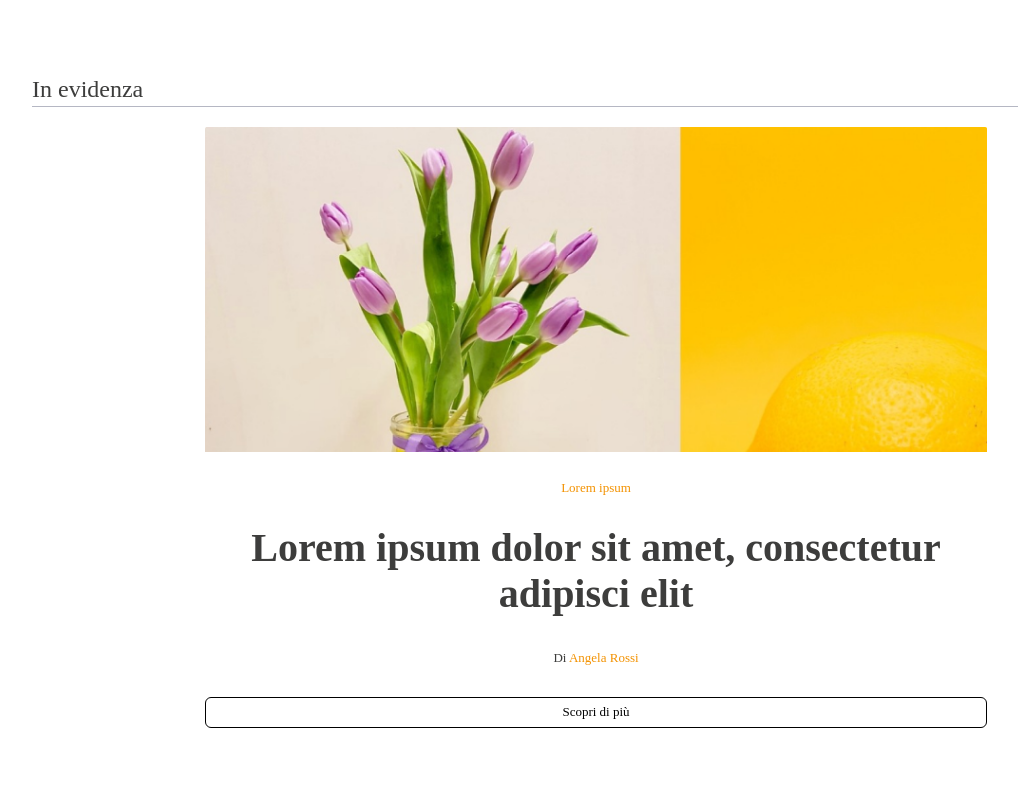
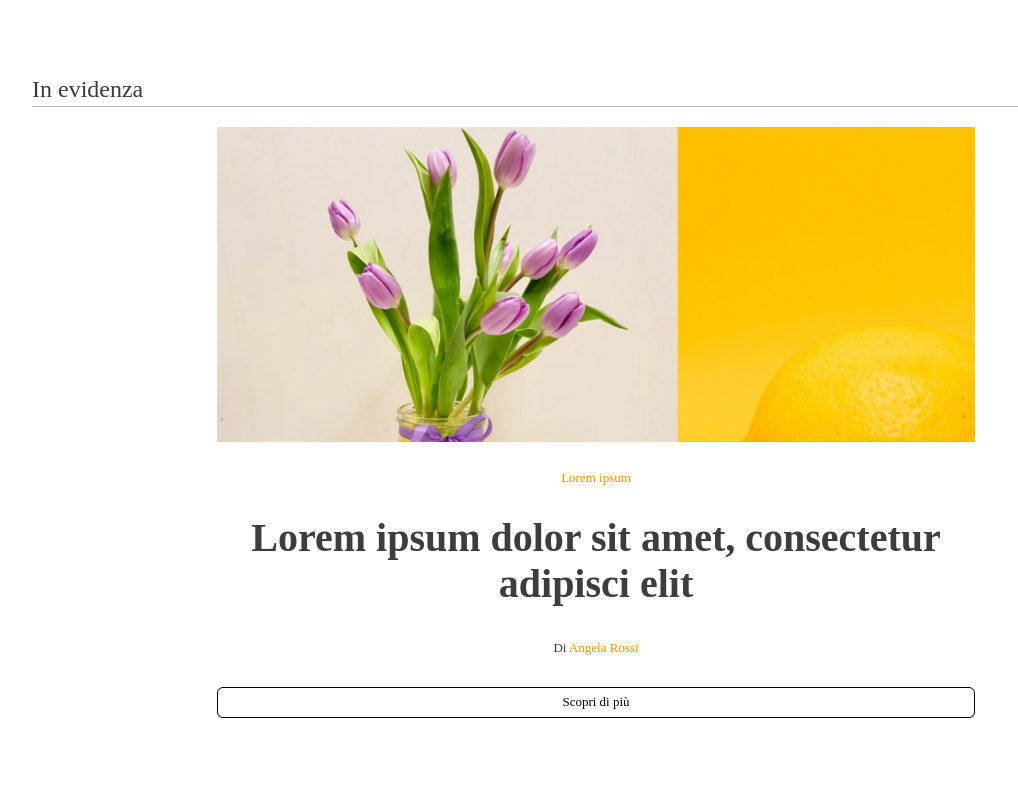
Before and after one commit to VVasyliev333/VVasyliev333.github.io, a plain HTML site: page index-2.html in a window 1280 px wide. Shown: the part 360-1160 px from the top of the page, without its empty margins (56-1074 px from the left). Drawn offline with nearby package versions, Linux system fonts and the light colour scheme; files whose address does not match are found by name; a web font is replaced by a local one.

Commit message:
Final Work

```diff
--- a/index-2.html
+++ b/index-2.html
@@ -134,7 +134,7 @@
             </div>
             <div class="row second-container-row">
                 <div class="second-container-block col-xs-8 col-sm-4 col-md-6 col-lg-8 bg-white rounded-3 p-1">
-                    <div class="row">
+                    <div class="row" style="margin: 0;">
                         <div class="second-container-img">
                             <img src="..//img/second-container-img/second-container-img.png" class="img-fluid" alt="second-container-img">
                         </div>
```
Also changed, not shown: index.html (+1 -1 lines).
